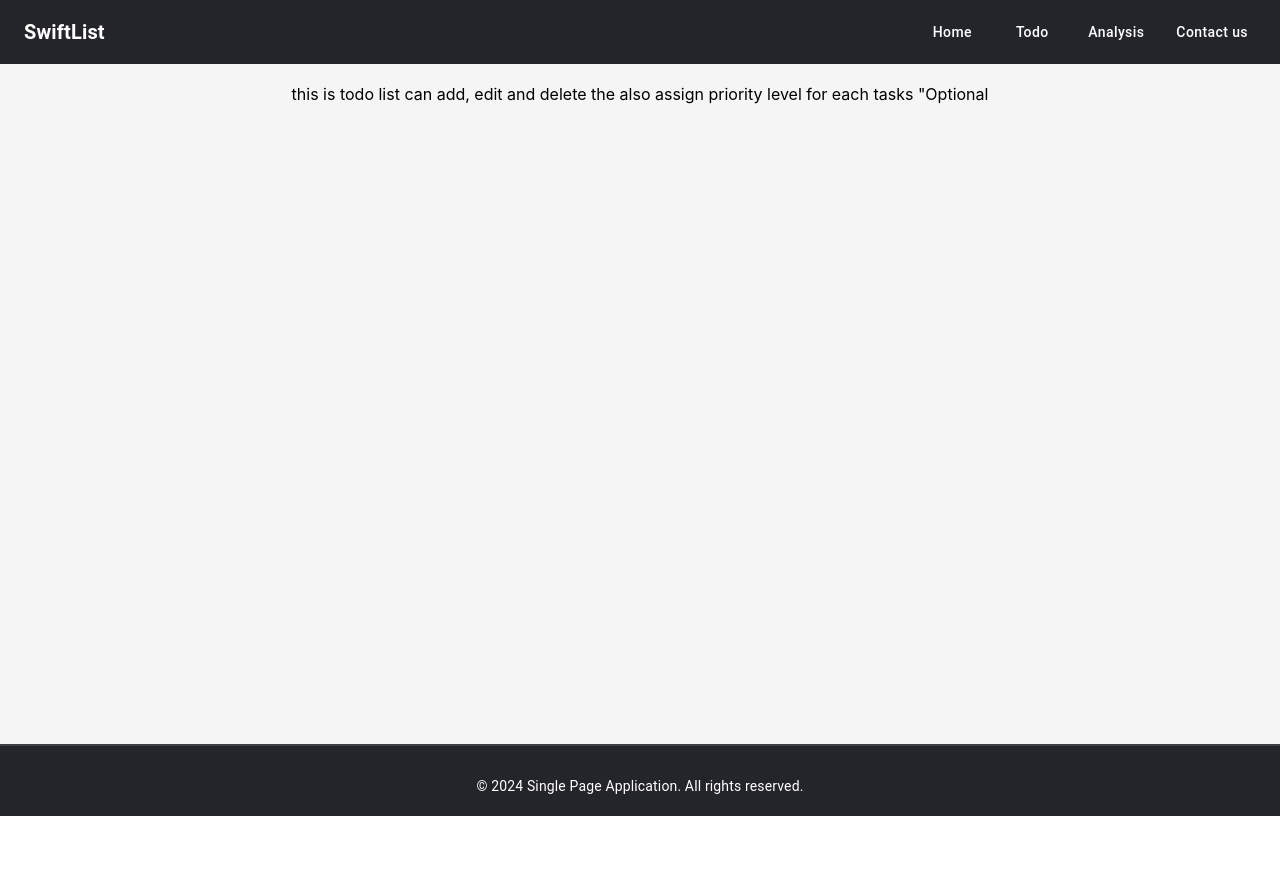
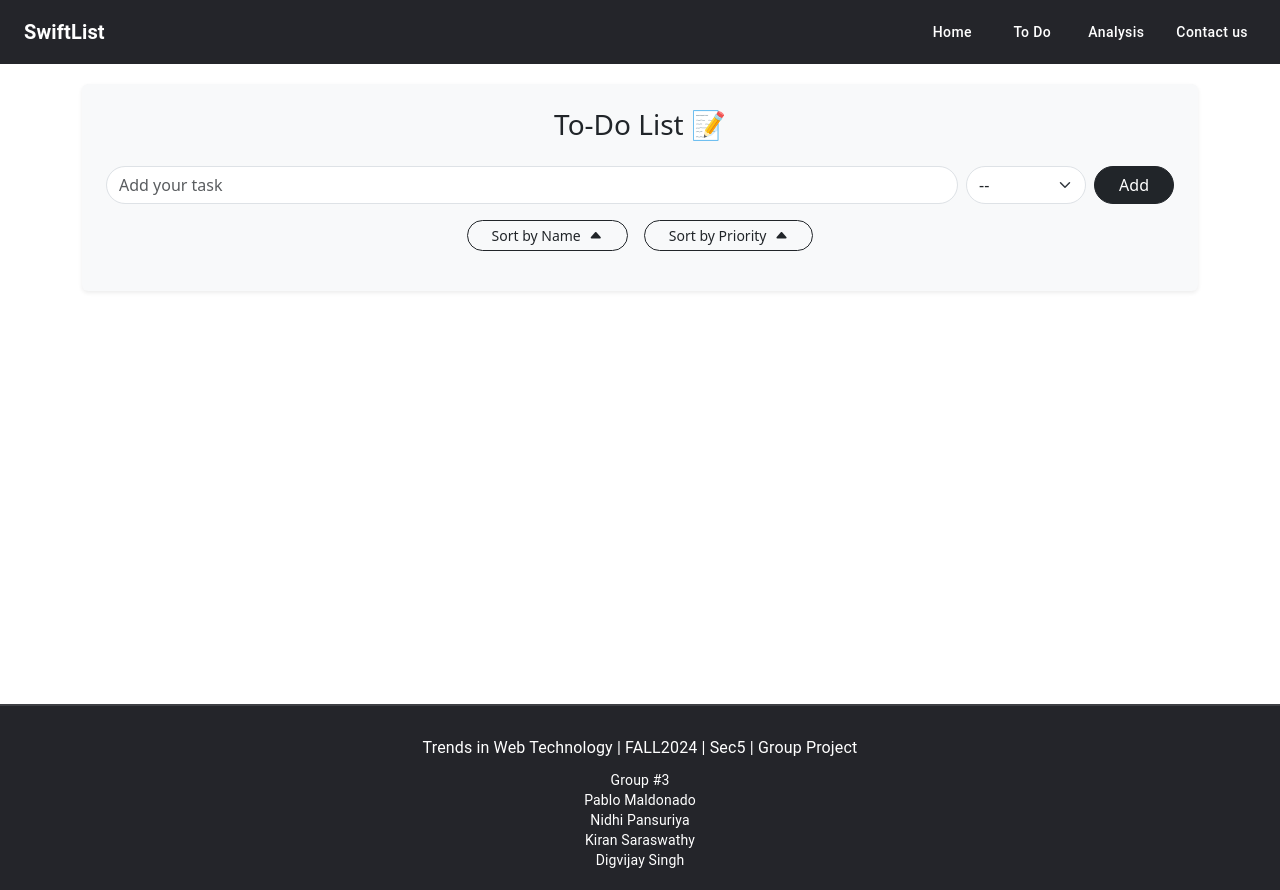
Before and after one commit to kiran-21/SinglePageApplication, a React (Create React App) app: page /todo in a window 1280 px wide. Before the commit the page ends 816 px from the top, so only its background shows below. Built offline with nearby package versions, Linux system fonts and the light colour scheme.

Commit message:
Added new feature for ToDo component

```diff
--- a/package.json
+++ b/package.json
@@ -7,8 +7,11 @@
     "@emotion/styled": "^11.13.5",
     "@mui/icons-material": "^6.1.10",
     "@mui/material": "^6.1.10",
+    "bootstrap": "^5.3.3",
+    "bootstrap-icons": "^1.11.3",
     "cra-template": "1.2.0",
     "d3": "^7.9.0",
+    "nodemon": "^3.1.9",
     "react": "^19.0.0",
     "react-dom": "^19.0.0",
     "react-router-dom": "^7.0.2",
--- a/src/App.js
+++ b/src/App.js
@@ -1,10 +1,10 @@
-import './App.css';
-import Header from './components/Header';
-import Footer from './components/Footer';
-import Graphs from './pages/Graphs';
-import Home from './pages/Home';
-import Todo from './pages/Todo';
-import ContactUs from './pages/ContactUs';
+import "./App.css";
+import Header from "./components/Header";
+import Footer from "./components/Footer";
+import Graphs from "./pages/Graphs";
+import Home from "./pages/Home";
+import ToDo from "./pages/Todo";
+import ContactUs from "./pages/ContactUs";
 import { BrowserRouter as Router, Routes, Route } from "react-router-dom";
 
 function App() {
@@ -13,10 +13,10 @@ function App() {
 			<Router>
 				<Header />
 				<Routes>
-        <Route path="/" element={<Home/>} />
-        <Route path="/todo" element={<Todo/>}/>
-        <Route path="/graphs" element={<Graphs/>}/>
-        <Route path="/contact" element={<ContactUs/>}/>
+					<Route path="/" element={<Home />} />
+					<Route path="/todo" element={<ToDo />} />
+					<Route path="/graphs" element={<Graphs />} />
+					<Route path="/contact" element={<ContactUs />} />
 				</Routes>
 				<Footer />
 			</Router>
--- /dev/null
+++ b/src/components/Container.jsx
@@ -0,0 +1,22 @@
+import React from "react";
+import Box from "@mui/material/Box";
+
+const Container = ({ children }) => {
+	return (
+		<Box
+			sx={{
+				minHeight: "80vh",
+				padding: "20px",
+				display: "flex",
+				flexDirection: "column",
+				alignItems: "center",
+				justifyContent: "flex-start",
+				backgroundColor: "#FFFFFF",
+			}}
+		>
+			{children}
+		</Box>
+	);
+};
+
+export default Container;
--- a/src/components/Footer.jsx
+++ b/src/components/Footer.jsx
@@ -14,8 +14,15 @@ const Footer = () => {
 				borderTop: "2px solid #3e3f44",
 			}}
 		>
+			<Typography variant="body1" sx={{ marginTop: "10px" }}>
+				Trends in Web Technology | FALL2024 | Sec5 | Group Project
+			</Typography>
 			<Typography variant="body2" sx={{ marginTop: "10px" }}>
-        © 2024 Single Page Application. All rights reserved.
+				Group #3 <br />
+				Pablo Maldonado <br />
+				Nidhi Pansuriya <br />
+				Kiran Saraswathy <br />
+				Digvijay Singh
 			</Typography>
 		</Box>
 	);
--- a/src/components/Header.jsx
+++ b/src/components/Header.jsx
@@ -10,39 +10,20 @@ const Header = () => {
 	return (
 		<AppBar position="static" style={{ backgroundColor: "#24252a" }}>
 			<Toolbar>
-        <Typography
-          variant="h6"
-          component="div"
-          sx={{ flexGrow: 1, fontWeight: "bold", textAlign:"left" }}
-        >
+				<Typography variant="h6" component="div" sx={{ flexGrow: 1, fontWeight: "bold", textAlign: "left" }}>
 					SwiftList
 				</Typography>
 				<Box sx={{ display: "flex", gap: 2 }}>
-          <Button
-            component={Link}
-            to="/"
-            sx={{ color: "white", textTransform: "none" }}
-          >
+					<Button component={Link} to="/" sx={{ color: "white", textTransform: "none" }}>
 						Home
 					</Button>
-          <Button
-            component={Link}
-            to="/todo"
-            sx={{ color: "white", textTransform: "none" }}
-          >
-            Todo
+					<Button component={Link} to="/todo" sx={{ color: "white", textTransform: "none" }}>
+						To Do
 					</Button>
-          <Button
-            component={Link}
-            to="/graphs"
-            sx={{color: "white", textTransform: "capitalize"}}>
+					<Button component={Link} to="/graphs" sx={{ color: "white", textTransform: "capitalize" }}>
 						Analysis
 					</Button>
-          <Button
-            component={Link}
-            to="/contact"
-            sx={{ color: "white", textTransform: "none" }}
-          >
+					<Button component={Link} to="/contact" sx={{ color: "white", textTransform: "none" }}>
 						Contact us
 					</Button>
 				</Box>
--- a/src/pages/Todo.jsx
+++ b/src/pages/Todo.jsx
@@ -1,27 +1,188 @@
-import React from "react";
-import Box from "@mui/material/Box";
+import React, { useState, useEffect } from "react";
+import Container from "../components/Container";
 
-const Todo =()=>{
+const ToDo = () => {
+	const [tasks, setTasks] = useState(() => {
+		const savedTasks = localStorage.getItem("tasks");
+		return savedTasks ? JSON.parse(savedTasks) : [];
+	});
+	const [taskInput, setTaskInput] = useState("");
+	const [priority, setPriority] = useState("");
+	const [inputError, setInputError] = useState(false);
+	const [isNameAscending, setIsNameAscending] = useState(true); // State for name sort order
+	const [isPriorityAscending, setIsPriorityAscending] = useState(true); // State for priority sort order
 
-    return(
-        <Box
-        sx={{
-          minHeight: "80vh",
-          padding: "20px",
-          display: "flex",
-          flexDirection: "column",
-          alignItems: "center",
-          justifyContent: "flex-start",
-          backgroundColor: "#f5f5f5",
-        }}
-      >
-        <div>
-            this is todo list
-            can add, edit and delete the
-            also assign priority level for each tasks "Optional
-        </div>
-        </Box>
-    )
+	// Sync tasks with localStorage
+	useEffect(() => {
+		localStorage.setItem("tasks", JSON.stringify(tasks));
+	}, [tasks]);
 
-}
-export default Todo;
+	// Add new task
+	const addTask = () => {
+		if (taskInput.trim() && priority.trim()) {
+			setTasks(prevTasks => [...prevTasks, { id: prevTasks.length + 1, text: taskInput, completed: false, priority }]);
+			setTaskInput("");
+			setPriority("");
+			setInputError(false);
+		} else {
+			setInputError(true);
+		}
+	};
+
+	// Sort by task name
+	const sortByName = () => {
+		setTasks(prevTasks => {
+			const sortedTasks = [...prevTasks].sort((a, b) =>
+				isNameAscending ? a.text.localeCompare(b.text) : b.text.localeCompare(a.text)
+			);
+			setIsNameAscending(!isNameAscending); // Toggle sort order
+			return sortedTasks;
+		});
+	};
+
+	// Sort by priority
+	const sortByPriority = () => {
+		const priorityOrder = { High: 1, Medium: 2, Low: 3 };
+		setTasks(prevTasks => {
+			const sortedTasks = [...prevTasks].sort((a, b) =>
+				isPriorityAscending
+					? priorityOrder[a.priority] - priorityOrder[b.priority]
+					: priorityOrder[b.priority] - priorityOrder[a.priority]
+			);
+			setIsPriorityAscending(!isPriorityAscending); // Toggle sort order
+			return sortedTasks;
+		});
+	};
+
+	// Mark as completed
+	const toggleCompletion = id => {
+		setTasks(prevTasks => prevTasks.map(task => (task.id === id ? { ...task, completed: !task.completed } : task)));
+	};
+
+	// Delete a task
+	const deleteTask = id => {
+		setTasks(prevTasks => prevTasks.filter(task => task.id !== id));
+	};
+
+	// Clear completed tasks
+	const clearCompleted = () => {
+		setTasks(prevTasks => prevTasks.filter(task => !task.completed));
+	};
+
+	return (
+		<Container>
+			<div className="container mt-6">
+				<div className="p-4 rounded shadow-sm bg-light">
+					{/* Title */}
+					<h3 className="text-center mb-4">
+						To-Do List{" "}
+						<span role="img" aria-label="emoji">
+							📝
+						</span>
+					</h3>
+
+					{/* Task info section */}
+					<div className="input-group mb-3">
+						<input
+							type="text"
+							className={`form-control rounded-pill ${inputError && !taskInput.trim() ? "is-invalid" : ""}`}
+							placeholder="Add your task"
+							value={taskInput}
+							onChange={e => setTaskInput(e.target.value)}
+						/>
+						<select
+							className={`form-select ms-2 rounded-pill ${
+								inputError && !priority.trim() ? "is-invalid" : ""
+							}`}
+							style={{ maxWidth: "120px" }}
+							value={priority}
+							onChange={e => setPriority(e.target.value)}
+						>
+							<option value=""> -- </option>
+							<option value="Low">Low</option>
+							<option value="Medium">Medium</option>
+							<option value="High">High</option>
+						</select>
+						<button className="btn btn-dark ms-2 rounded-pill px-4" onClick={addTask}>
+							Add
+						</button>
+					</div>
+
+					{/* Sorting Buttons */}
+					<div className="d-flex justify-content-center gap-3 mb-3">
+						<button
+							className="btn btn-outline-dark btn-sm rounded-pill px-4 d-flex align-items-center"
+							onClick={sortByName}
+						>
+							Sort by Name{" "}
+							<i className={`ms-2 bi ${isNameAscending ? "bi-caret-up-fill" : "bi-caret-down-fill"}`}></i>
+						</button>
+						<button
+							className="btn btn-outline-dark btn-sm rounded-pill px-4 d-flex align-items-center"
+							onClick={sortByPriority}
+						>
+							Sort by Priority{" "}
+							<i
+								className={`ms-2 bi ${isPriorityAscending ? "bi-caret-up-fill" : "bi-caret-down-fill"}`}
+							></i>
+						</button>
+					</div>
+
+					{/* Tasks list */}
+					<ul className="list-group">
+						{tasks.map(task => (
+							<li
+								key={task.id}
+								className={`list-group-item d-flex justify-content-between align-items-center ${
+									task.completed ? "bg-light text-decoration-line-through" : ""
+								}`}
+								style={{
+									borderLeft:
+										task.priority === "High"
+											? "5px solid red"
+											: task.priority === "Medium"
+											? "5px solid orange"
+											: "5px solid green",
+								}}
+							>
+								<div className="d-flex align-items-center">
+									<button
+										className={`btn rounded-circle ${
+											task.completed ? "btn-success" : "btn-outline-secondary"
+										}`}
+										style={{
+											width: "30px",
+											height: "30px",
+											display: "flex",
+											alignItems: "center",
+											justifyContent: "center",
+										}}
+										onClick={() => toggleCompletion(task.id)}
+									>
+										<i
+											className={`bi ${task.completed ? "bi-check" : ""}`}
+											style={{ fontSize: "14px" }}
+										></i>
+									</button>
+									{/* Task Text */}
+									<div className="ms-3 text-start">
+										<span>{task.text}</span>
+										<small className="d-block text-muted">Priority: {task.priority}</small>
+									</div>
+								</div>
+								<button
+									className="btn btn-sm btn-outline-danger rounded-circle"
+									onClick={() => deleteTask(task.id)}
+								>
+									<i className="bi bi-x"></i>
+								</button>
+							</li>
+						))}
+					</ul>
+				</div>
+			</div>
+		</Container>
+	);
+};
+
+export default ToDo;
```
Also changed, not shown: src/index.js (+11 -9 lines), 1 other file (tests, documents, lock files or other folders). Lines whose indentation alone changed are shown as unchanged.
